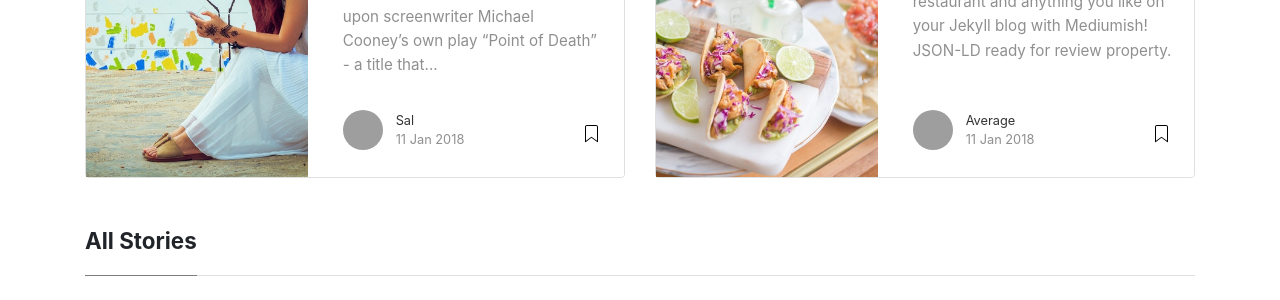
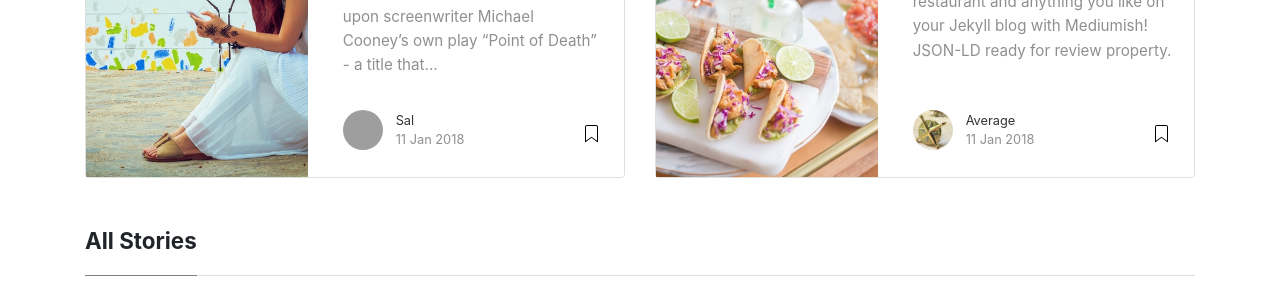
Before and after one commit to AverageHelper/AverageHelper.github.io, a Jekyll site: the page built from index.html, in a window 1280 px wide and 900 px high. Shown: the part 417-717 px from the top of the window. Built offline with Jekyll 4.4.1, drawn with Linux system fonts in a browser that asks for light colours; nearby versions of some CDN libraries; the list of posts is cut into pages by our own code; grey boxes are pictures that could not be loaded.

Commit message:
Point to the right avatar image

```diff
--- a/_config.yml
+++ b/_config.yml
@@ -24,7 +24,7 @@ authors:
   john:
     name: Average Helper
     display_name: Average
-    avatar: 'https://avatars.githubusercontent.com/u/1500092?v=4'
+    avatar: 'assets/images/avatar.jpeg'
     gravatar: ''
     email: ''
     web: https://github.com/AverageHelper
```
